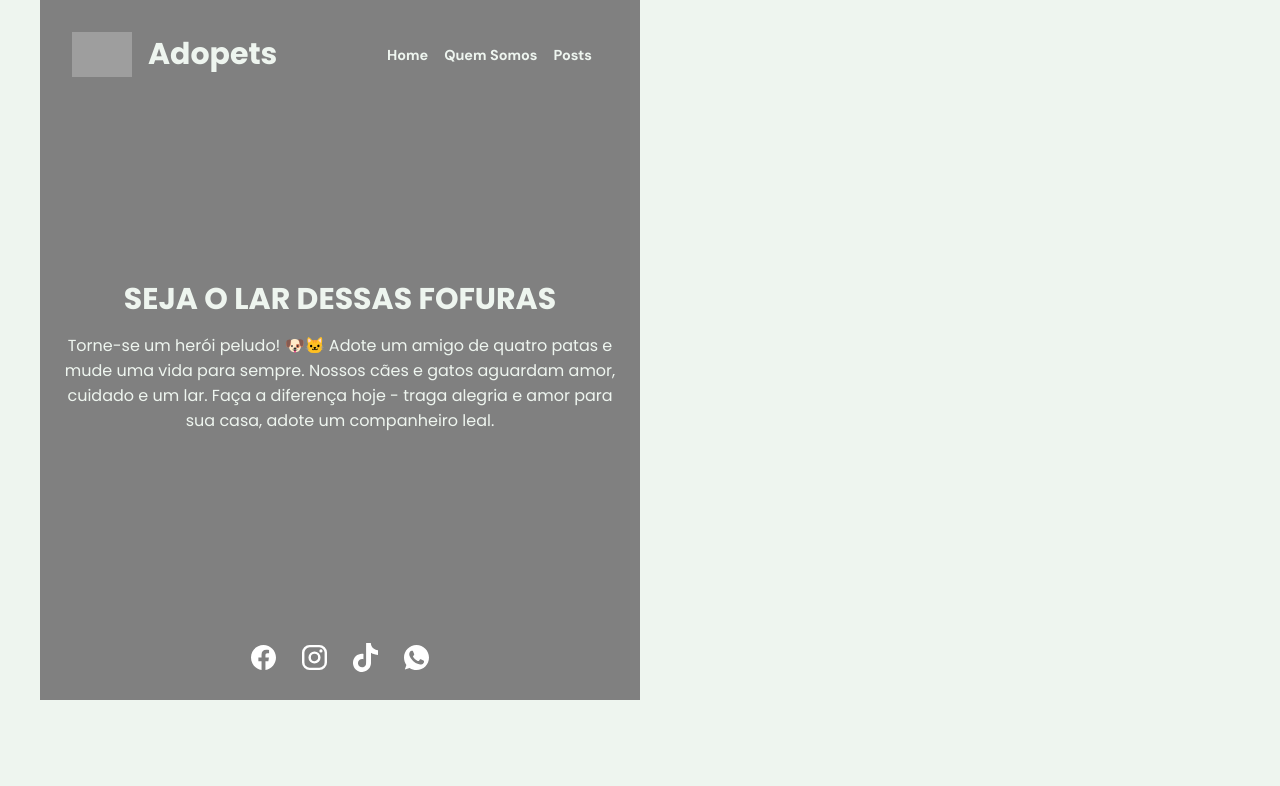
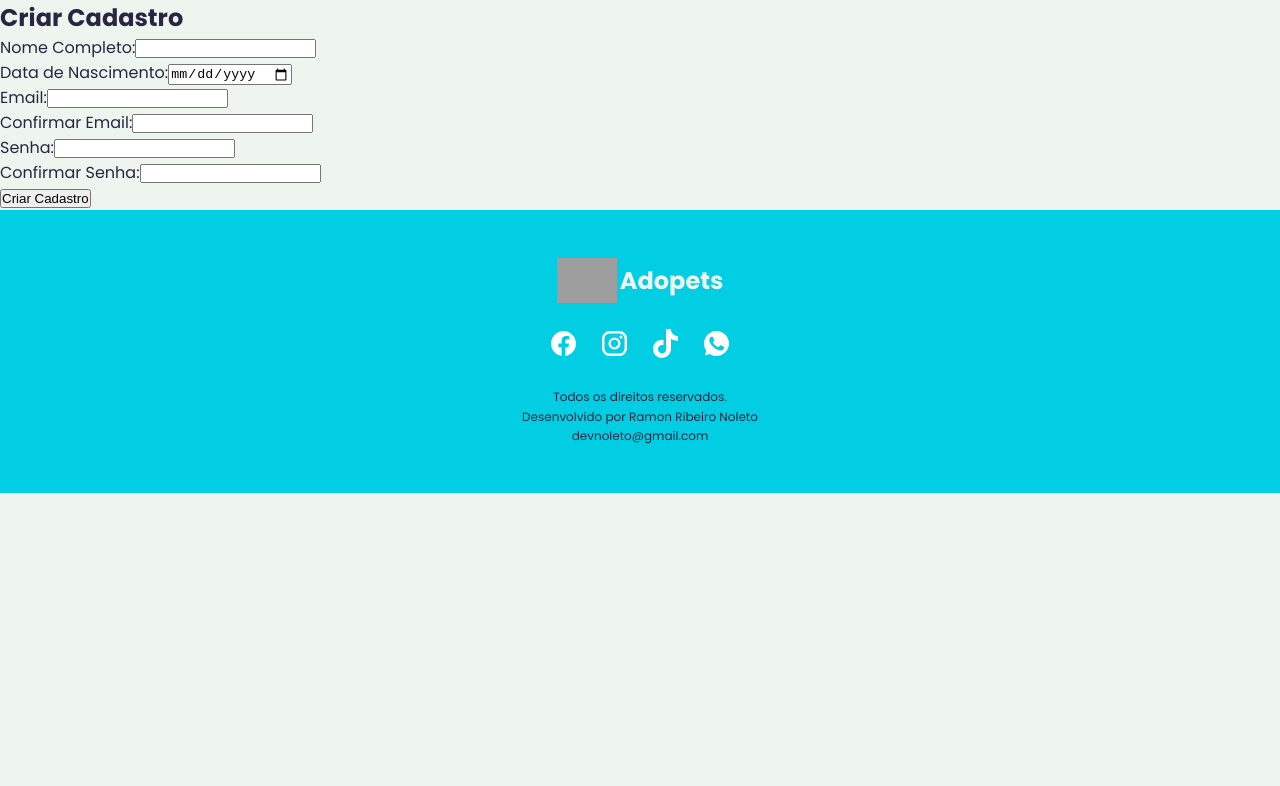
Before and after one commit to RNoleto/adopets-vue3, a Vue app: page /register in a window 1280 px wide. Before the commit this address led to /. Shown: the top 786 px of the page. Built offline with nearby package versions, Linux system fonts and the light colour scheme; grey boxes are pictures that could not be loaded.

Commit message:
v1-release
Testes com Register e Login Users

```diff
--- a/package.json
+++ b/package.json
@@ -13,7 +13,8 @@
     "axios": "^1.5.1",
     "sass": "^1.66.1",
     "vue": "^3.3.4",
-    "vue-router": "^4.2.5"
+    "vue-router": "^4.2.5",
+    "vuex": "^4.1.0"
   },
   "devDependencies": {
     "@vitejs/plugin-vue": "^4.2.3",
--- a/src/components/Navbar.vue
+++ b/src/components/Navbar.vue
@@ -32,6 +32,7 @@
           <router-link to="/posts" @click="closeNav">Posts</router-link>
         </li>
       </ul>
+      <button @click="logout">Logout</button>
     </div>
   </nav>
 </template>
@@ -46,7 +47,15 @@ export default {
       isClosing: false,
     };
   },
+  computed: {
+    isAuthenticated() {
+      return this.$store.state.auth.isAuthenticated;
+    },
+  },
   methods: {
+    logout() {
+      this.$store.dispatch("auth/logout");
+    },
     toggleNav() {
       this.isNavOpen = !this.isNavOpen;
       this.isClosing = false;
--- a/src/main.js
+++ b/src/main.js
@@ -2,6 +2,7 @@ import { createApp } from 'vue'
 import './style.scss'
 import App from './App.vue'
 import router from './router';
+import sotre from './store';
 
 const app = createApp(App);
 
--- /dev/null
+++ b/src/pages/Login.vue
@@ -0,0 +1,53 @@
+<template>
+  <div>
+    <h2>Login</h2>
+    <form @submit.prevent="login">
+      <div>
+        <label for="email">Email:</label>
+        <input type="email" id="email" v-model="email" required />
+      </div>
+      <div>
+        <label for="password">Senha:</label>
+        <input type="password" id="password" v-model="password" required />
+      </div>
+      <div>
+        <button type="submit">Login</button>
+      </div>
+    </form>
+  </div>
+</template>
+
+<script>
+export default {
+  data() {
+    return {
+      email: "",
+      password: "",
+    };
+  },
+  methods: {
+    login() {
+      const credentials = {
+        email: this.email,
+        password: this.password,
+      };
+
+      // Chame a ação de login no Vuex
+      this.$store
+        .dispatch("auth/login", credentials)
+        .then(() => {
+          // Redirecione para a página protegida após o login bem-sucedido
+          this.$router.push("/home");
+        })
+        .catch((error) => {
+          // Trate os erros de autenticação
+          console.error("Erro ao fazer login:", error);
+        });
+    },
+  },
+};
+</script>
+
+<style scoped>
+/* Adicione estilos CSS específicos para o seu componente aqui */
+</style>
--- /dev/null
+++ b/src/pages/Register.vue
@@ -0,0 +1,82 @@
+<template>
+  <div>
+    <h2>Criar Cadastro</h2>
+    <form @submit.prevent="register">
+      <div>
+        <label for="fullName">Nome Completo:</label>
+        <input type="text" id="fullName" v-model="fullName" required />
+      </div>
+      <div>
+        <label for="dob">Data de Nascimento:</label>
+        <input type="date" id="dob" v-model="dob" required />
+      </div>
+      <div>
+        <label for="email">Email:</label>
+        <input type="email" id="email" v-model="email" required />
+      </div>
+      <div>
+        <label for="confirmEmail">Confirmar Email:</label>
+        <input type="email" id="confirmEmail" v-model="confirmEmail" required />
+      </div>
+      <div>
+        <label for="password">Senha:</label>
+        <input type="password" id="password" v-model="password" required />
+      </div>
+      <div>
+        <label for="confirmPassword">Confirmar Senha:</label>
+        <input
+          type="password"
+          id="confirmPassword"
+          v-model="confirmPassword"
+          required
+        />
+      </div>
+      <div>
+        <button type="submit">Criar Cadastro</button>
+      </div>
+    </form>
+  </div>
+</template>
+
+<script>
+export default {
+  data() {
+    return {
+      fullName: "",
+      dob: "",
+      email: "",
+      confirmEmail: "",
+      password: "",
+      confirmPassword: "",
+    };
+  },
+  methods: {
+    register() {
+      const userData = {
+        fullName: this.fullName,
+        dob: this.dob,
+        email: this.email,
+        confirmEmail: this.confirmEmail,
+        password: this.password,
+        confirmPassword: this.confirmPassword,
+      };
+
+      // Chame a ação de registro no Vuex
+      this.$store
+        .dispatch("auth/register", userData)
+        .then(() => {
+          // Redirecione para a página de login após o registro bem-sucedido
+          this.$router.push("/login");
+        })
+        .catch((error) => {
+          // Trate os erros de registro
+          console.error("Erro ao criar cadastro:", error);
+        });
+    },
+  },
+};
+</script>
+
+<style scoped>
+/* Adicione estilos CSS específicos para o seu componente aqui */
+</style>
--- a/src/router.js
+++ b/src/router.js
@@ -5,6 +5,8 @@ import Home from './pages/Home.vue';
 import About from './pages/About.vue';
 import Posts from './pages/Posts.vue';
 import PostPage from './pages/PostPage.vue';
+import Login from './pages/Login.vue';
+import Register from './pages/Register.vue';
 
 
 const routes = [
@@ -15,12 +17,20 @@ const routes = [
   {
     path: '/about',
     component: About,
+    meta: { requiresAuth: true }
   },
   {
     path: '/posts',
     component: Posts,
   },
-  //Pagina individual de cada post
+  {
+    path: '/login',
+    component: Login,
+  },
+  {
+    path: '/register',
+    component: Register,
+  },
   {
     path: '/post/:url',
     name: 'PostPage',
@@ -39,4 +49,14 @@ const router = createRouter({
   routes,
 });
 
+router.beforeEach((to, from, next) => {
+  const requiresAuth = to.matched.some(record => record.meta.requiresAuth);
+
+  if (requiresAuth && !isAuthenticated) {
+    nex('/login');
+  } else {
+    next();
+  }
+})
+
 export default router;
--- /dev/null
+++ b/src/store/index.js
@@ -0,0 +1,12 @@
+import { createStore } from 'vuex';
+
+const store = createStore({
+  state: {
+
+  },
+  mutations: {},
+  actions: {},
+  modules: {}
+});
+
+export default store;
```
Also changed, not shown: src/store/modules/auth.js (added, +51 -0 lines), 1 other file (tests, documents, lock files or other folders).
